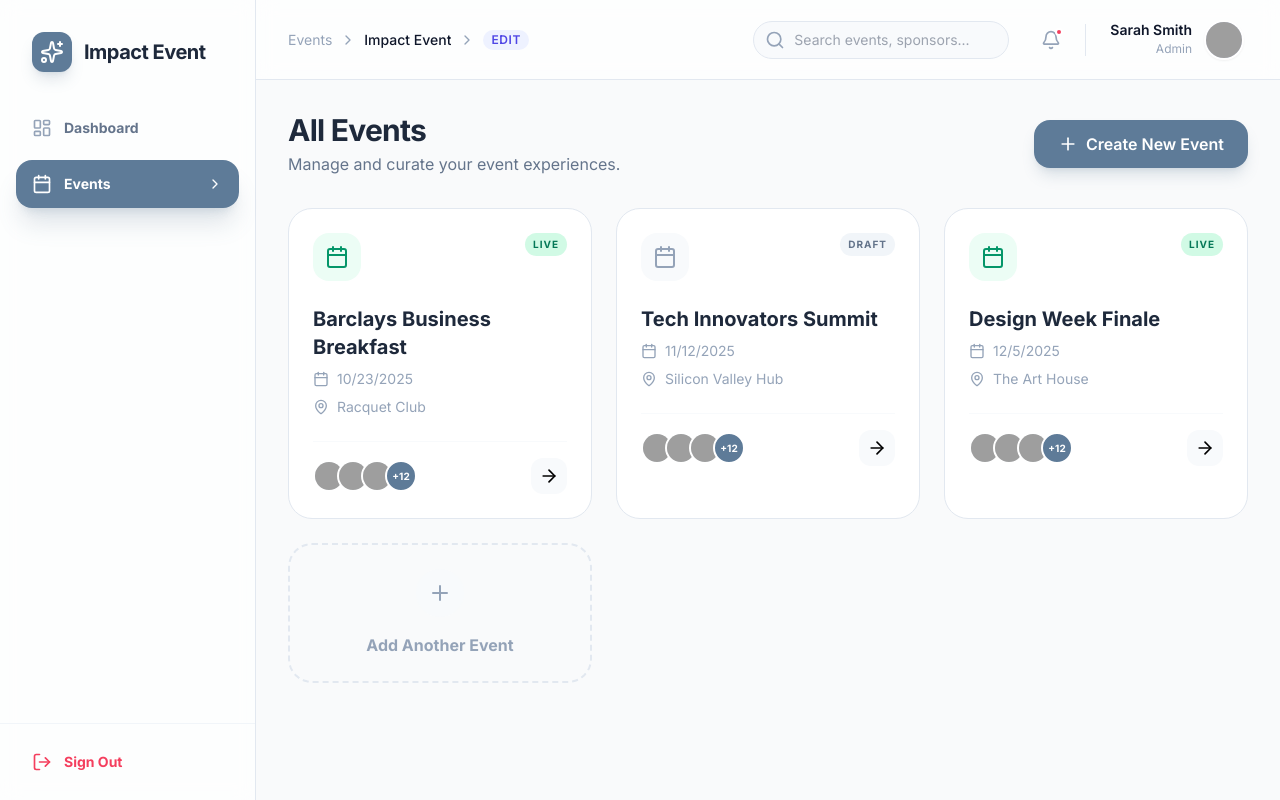
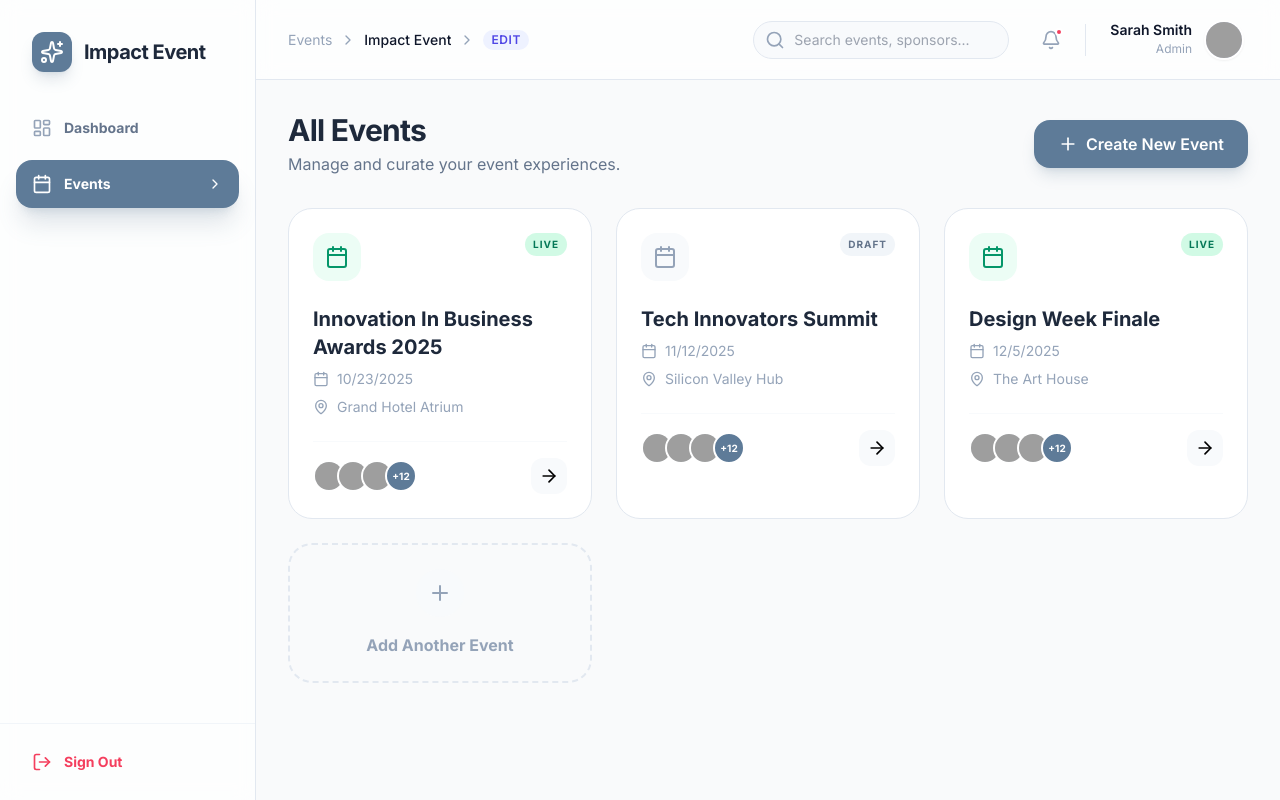
Before and after one commit to abeerqamer/theimpactevent, a React (Vite) app: page / in a window 1280 px wide. Built offline with nearby package versions, Linux system fonts and the light colour scheme; grey boxes are pictures that could not be loaded.

Commit message:
feat: Enhance Event Details with Itinerary and Sponsors

```diff
--- a/App.tsx
+++ b/App.tsx
@@ -14,15 +14,43 @@ const App: React.FC = () => {
   const [events, setEvents] = useState<EventData[]>([
     {
       id: '1',
-      name: 'Barclays Business Breakfast',
-      date: '2025-10-23T08:50',
-      location: 'Racquet Club',
-      description: 'A morning of networking and business insights.',
-      socialLinks: { facebook: 'https://fb.com/barclays', instagram: '@barclays_biz' },
-      itinerary: [{ id: '1', title: 'Introduction', startTime: '08:00', endTime: '09:00', speaker: 'Omer Motiwala', description: 'Opening remarks.' }],
-      sponsors: [{ id: '1', name: 'Axel', website: 'https://axel.com', description: 'Tech partner.' }],
-      survey: [{ id: '1', question: 'Rate the coffee', type: 'Text', required: true }],
-      polls: [{ id: '1', question: 'Enjoying the talk?', options: ['Yes', 'No'] }],
+      name: 'Innovation In Business Awards 2025',
+      date: '2025-10-23T18:00',
+      location: 'Grand Hotel Atrium',
+      description: 'Celebrating excellence in sustainable business practices and future innovations.',
+      socialLinks: { facebook: 'https://fb.com/innovation', instagram: '@innovation_awards', twitter: '@innovation_biz', linkedin: 'company/innovation-awards' },
+      itinerary: [
+        { id: '1', title: 'Reception', startTime: '18:00', endTime: '18:30', speaker: '', description: 'Welcome drinks and registration.', location: 'Atrium' },
+        { id: '2', title: 'Keynote: Future of Green', startTime: '18:00', endTime: '18:30', speaker: 'Dr. Emily Green', description: 'Insights into sustainable future tech.', location: 'Atrium' },
+        { id: '3', title: 'Awards Ceremony', startTime: '18:00', endTime: '18:30', speaker: '', description: 'Honoring the best in business.', location: 'Atrium' },
+        { id: '4', title: 'Networking', startTime: '18:00', endTime: '18:30', speaker: '', description: 'Connect with industry leaders.', location: 'Atrium' },
+        { id: '5', title: 'Dinner', startTime: '18:00', endTime: '18:30', speaker: '', description: 'Gala dinner and closing remarks.', location: 'Atrium' }
+      ],
+      sponsors: [
+        {
+          id: '1',
+          name: 'TechFlow Solutions',
+          website: 'https://techflow.example.com',
+          description: 'Leading provider of enterprise AI solutions.',
+          socialLinks: { linkedin: 'https://linkedin.com/company/techflow', twitter: 'https://twitter.com/techflow' }
+        },
+        {
+          id: '2',
+          name: 'GreenEarth Energy',
+          website: 'https://greenearth.example.com',
+          description: 'Sustainable energy primarily for large scale grids.',
+          socialLinks: { linkedin: 'https://linkedin.com/company/greenearth', facebook: 'https://fb.com/greenearth' }
+        },
+        {
+          id: '3',
+          name: 'Urban Build',
+          website: 'https://urbanbuild.example.com',
+          description: 'Next-gen construction materials.',
+          socialLinks: { instagram: 'https://instagram.com/urbanbuild' }
+        }
+      ],
+      survey: [{ id: '1', question: 'How was the keynote?', type: 'Text', required: true }],
+      polls: [{ id: '1', question: 'Best innovation of the night?', options: ['AI', 'Green Energy', 'Biotech'] }],
       status: true
     },
     {
--- a/components/EventDetails.tsx
+++ b/components/EventDetails.tsx
@@ -117,20 +117,29 @@ const EventDetails: React.FC<EventDetailsProps> = ({ event, onBack, onEdit }) =>
                             {event.itinerary.map((session, idx) => (
                                 <div key={session.id || idx} className="relative pl-8 group">
                                     <div className="absolute left-0 top-1.5 w-4 h-4 rounded-full border-2 border-white bg-[#5E7B98] shadow-sm z-10 group-hover:scale-125 transition-transform"></div>
-                                    <div className="flex flex-col sm:flex-row sm:items-start gap-2 sm:gap-6 mb-2">
-                                        <span className="text-xs font-bold text-[#5E7B98] bg-[#5E7B98]/5 px-2 py-1 rounded-md whitespace-nowrap">
-                                            {session.startTime} - {session.endTime}
-                                        </span>
-                                        <h3 className="font-bold text-slate-800">{session.title}</h3>
+                                    <div className="flex flex-col sm:flex-row sm:items-baseline gap-1 sm:gap-4 mb-1">
+                                        <h3 className="font-bold text-slate-800 text-lg">{session.title}</h3>
                                     </div>
+                                    <div className="flex items-center gap-2 text-sm text-slate-500 font-medium mb-3">
+                                        <span>{session.startTime} - {session.endTime}</span>
+                                        {session.location && (
+                                            <>
+                                                <span>•</span>
+                                                <span>{session.location}</span>
+                                            </>
+                                        )}
+                                    </div>
+
                                     {session.speaker && (
-                                        <div className="flex items-center gap-2 text-xs text-slate-500 mb-2 ml-[88px] sm:ml-0">
+                                        <div className="flex items-center gap-2 text-xs text-slate-500 mb-2">
                                             <User className="w-3 h-3" /> <span className="font-medium">{session.speaker}</span>
                                         </div>
                                     )}
-                                    <p className="text-sm text-slate-500 leading-relaxed bg-slate-50 p-4 rounded-xl border border-slate-100/50">
-                                        {session.description}
-                                    </p>
+                                    {session.description && (
+                                        <p className="text-sm text-slate-500 leading-relaxed">
+                                            {session.description}
+                                        </p>
+                                    )}
                                 </div>
                             ))}
                             {event.itinerary.length === 0 && (
@@ -186,15 +195,41 @@ const EventDetails: React.FC<EventDetailsProps> = ({ event, onBack, onEdit }) =>
                         </div>
                         <div className="space-y-3">
                             {event.sponsors.map((sponsor, idx) => (
-                                <div key={sponsor.id || idx} className="flex items-center gap-3 p-3 bg-slate-50 rounded-xl border border-slate-100 hover:border-[#5E7B98]/30 transition-colors group cursor-default">
-                                    <div className="w-10 h-10 bg-white rounded-lg flex items-center justify-center text-slate-300 shadow-sm">
-                                        {sponsor.logo ? <img src={sponsor.logo} className="w-full h-full object-cover rounded-lg" alt="" /> : <Users2 className="w-4 h-4" />}
+                                <div key={sponsor.id || idx} className="flex flex-col p-4 bg-slate-50 rounded-xl border border-slate-100 hover:border-[#5E7B98]/30 transition-all group hover:bg-white hover:shadow-md">
+                                    <div className="flex items-start gap-4">
+                                        <div className="w-12 h-12 bg-white rounded-lg flex items-center justify-center text-slate-300 shadow-sm shrink-0 overflow-hidden">
+                                            {sponsor.logo ? <img src={sponsor.logo} className="w-full h-full object-cover" alt="" /> : <Users2 className="w-5 h-5" />}
+                                        </div>
+                                        <div className="flex-1 min-w-0">
+                                            <h4 className="font-bold text-slate-800 text-base truncate">{sponsor.name}</h4>
+                                            <p className="text-xs text-slate-500 line-clamp-2 mt-1 mb-2">{sponsor.description}</p>
+
+                                            <div className="flex items-center justify-between mt-3 pt-3 border-t border-slate-200/50">
+                                                <a href={sponsor.website} target="_blank" rel="noreferrer" className="text-xs font-bold text-[#5E7B98] hover:underline truncate max-w-[120px]">
+                                                    {sponsor.website.replace(/^https?:\/\//, '')}
+                                                </a>
+
+                                                {sponsor.socialLinks && (
+                                                    <div className="flex items-center gap-2">
+                                                        {Object.entries(sponsor.socialLinks).map(([platform, url]) => (
+                                                            url && (
+                                                                <a
+                                                                    key={platform}
+                                                                    href={url}
+                                                                    target="_blank"
+                                                                    rel="noopener noreferrer"
+                                                                    className="w-6 h-6 flex items-center justify-center rounded-full bg-white text-slate-400 hover:bg-[#5E7B98] hover:text-white transition-all shadow-sm"
+                                                                    title={platform}
+                                                                >
+                                                                    <SocialIcon platform={platform as keyof SocialLinks} />
+                                                                </a>
+                                                            )
+                                                        ))}
+                                                    </div>
+                                                )}
+                                            </div>
+                                        </div>
                                     </div>
-                                    <div className="flex-1 min-w-0">
-                                        <p className="font-bold text-slate-800 text-sm truncate">{sponsor.name}</p>
-                                        <p className="text-[10px] text-slate-400 truncate">{sponsor.website || 'No website'}</p>
-                                    </div>
-                                    {sponsor.website && <a href={sponsor.website} target="_blank" rel="noreferrer" className="opacity-0 group-hover:opacity-100 p-1.5 text-slate-400 hover:text-[#5E7B98]"><LinkIcon className="w-3 h-3" /></a>}
                                 </div>
                             ))}
                             {event.sponsors.length === 0 && <p className="text-xs text-slate-400 text-center py-4">No sponsors yet.</p>}
--- a/types.ts
+++ b/types.ts
@@ -31,6 +31,7 @@ export interface EventData {
     endTime: string;
     speaker: string;
     description: string;
+    location?: string;
   }>;
   sponsors: Array<{
     id: string;
@@ -38,6 +39,7 @@ export interface EventData {
     website: string;
     description: string;
     logo?: string;
+    socialLinks?: SocialLinks;
   }>;
   survey: Array<{
     id: string;
```
